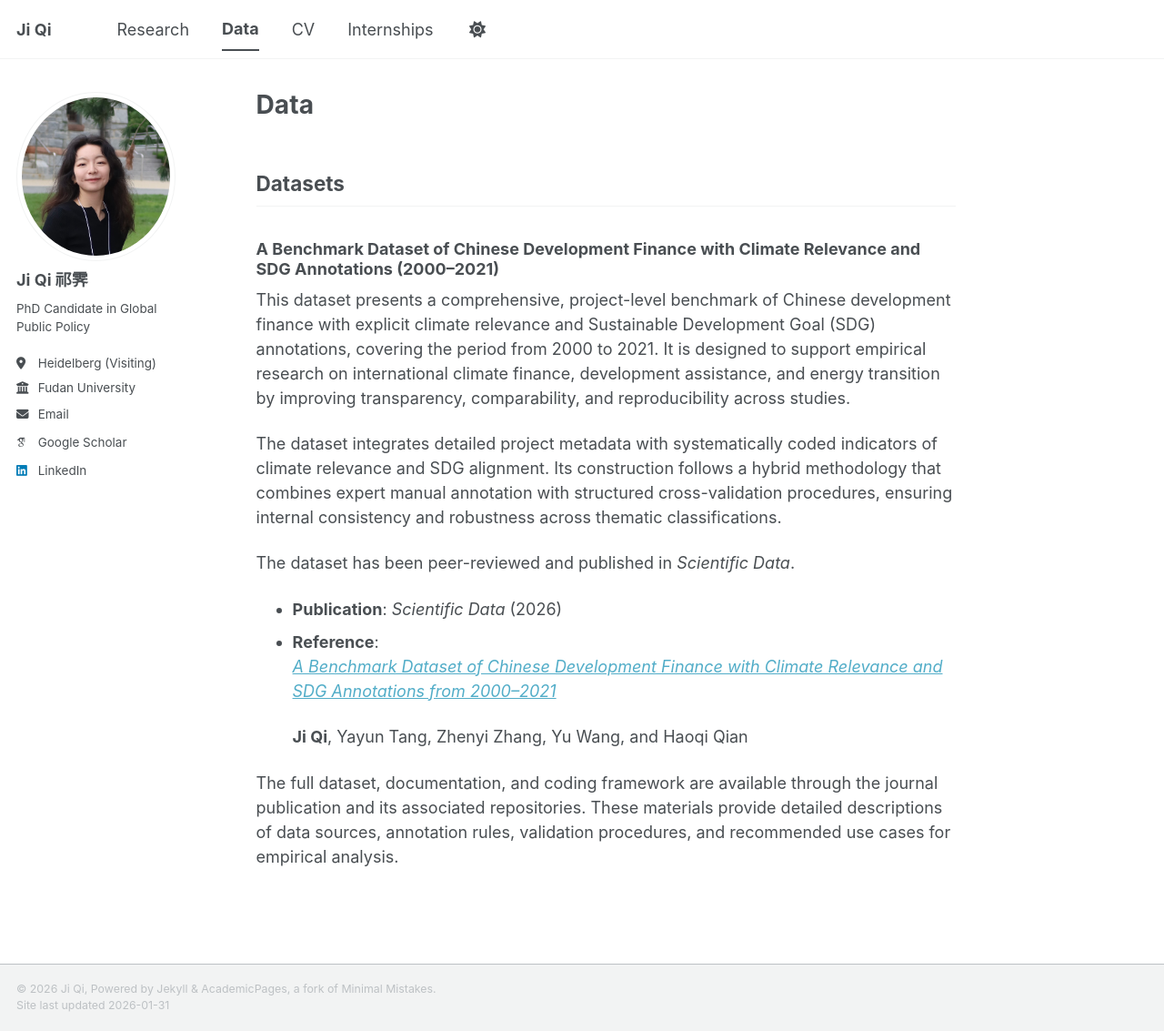
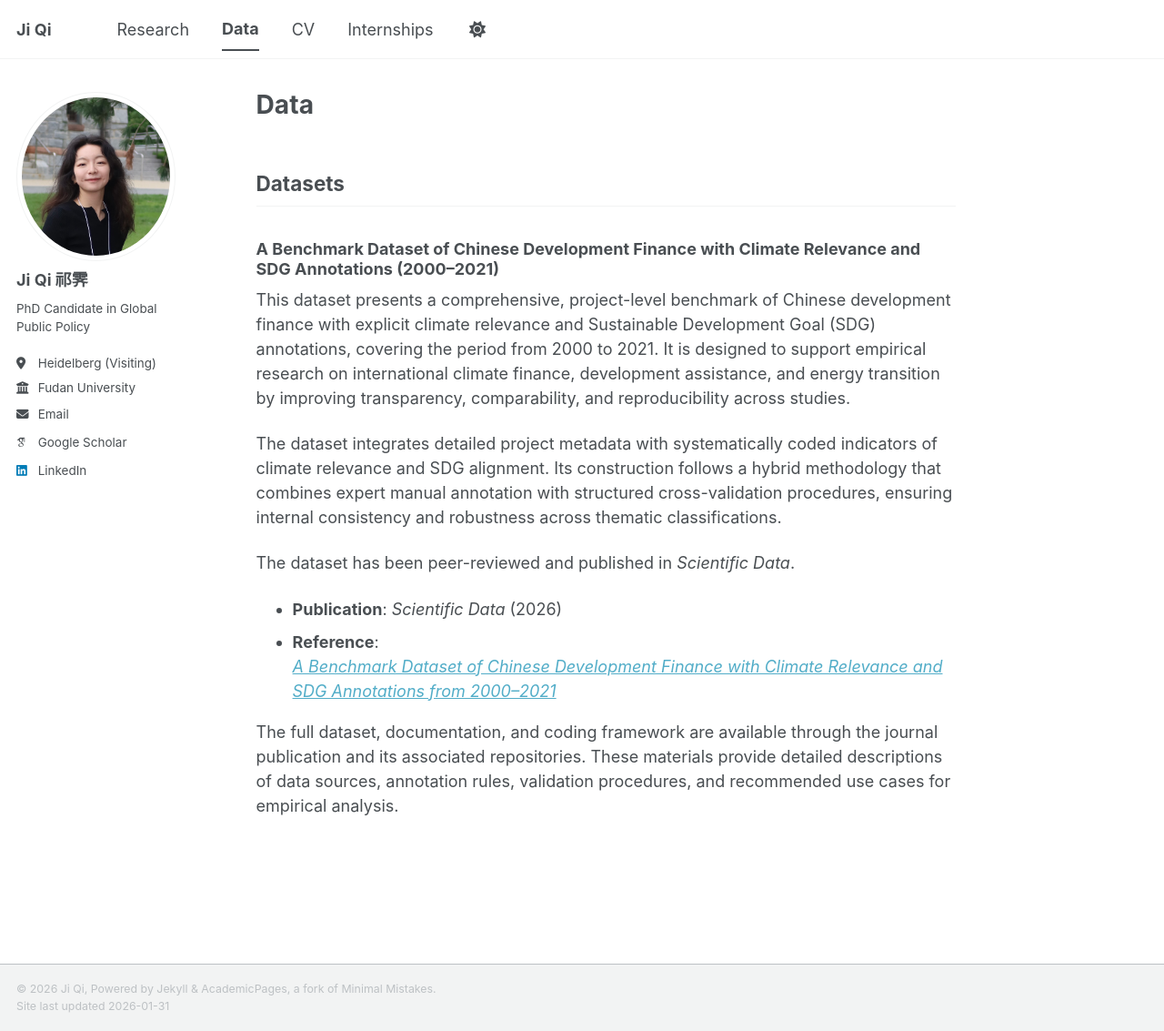
Before and after one commit to miramkj/miramkj.github.io, a Jekyll site: the page built from _pages/data.md, in a window 1280 px wide and 1133 px high. Shown: the whole window at 91% size. Built offline with Jekyll 4.4.1, drawn with Linux system fonts in a browser that asks for light colours; some web fonts are replaced; a script bundle is joined from its source files by our own code; library files that are not in the unit come from our copies.

Commit message:
Update data.md

```diff
--- a/_pages/data.md
+++ b/_pages/data.md
@@ -18,6 +18,5 @@ The dataset has been peer-reviewed and published in *Scientific Data*.
 - **Reference**:
   [*A Benchmark Dataset of Chinese Development Finance with Climate Relevance and SDG Annotations from 2000–2021*](https://doi.org/10.1038/s41597-026-06605-9)
 
-   **Ji Qi**, Yayun Tang, Zhenyi Zhang, Yu Wang, and Haoqi Qian
 
 The full dataset, documentation, and coding framework are available through the journal publication and its associated repositories. These materials provide detailed descriptions of data sources, annotation rules, validation procedures, and recommended use cases for empirical analysis.
```
